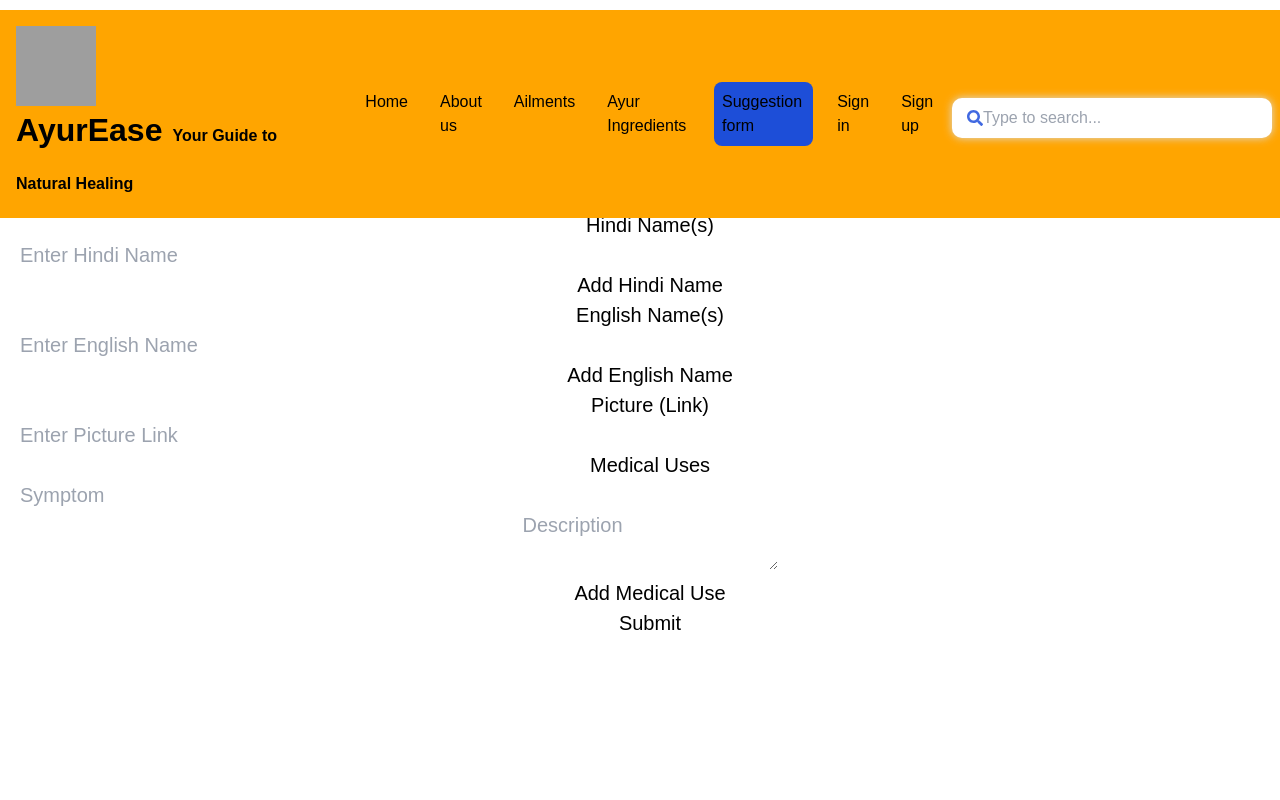
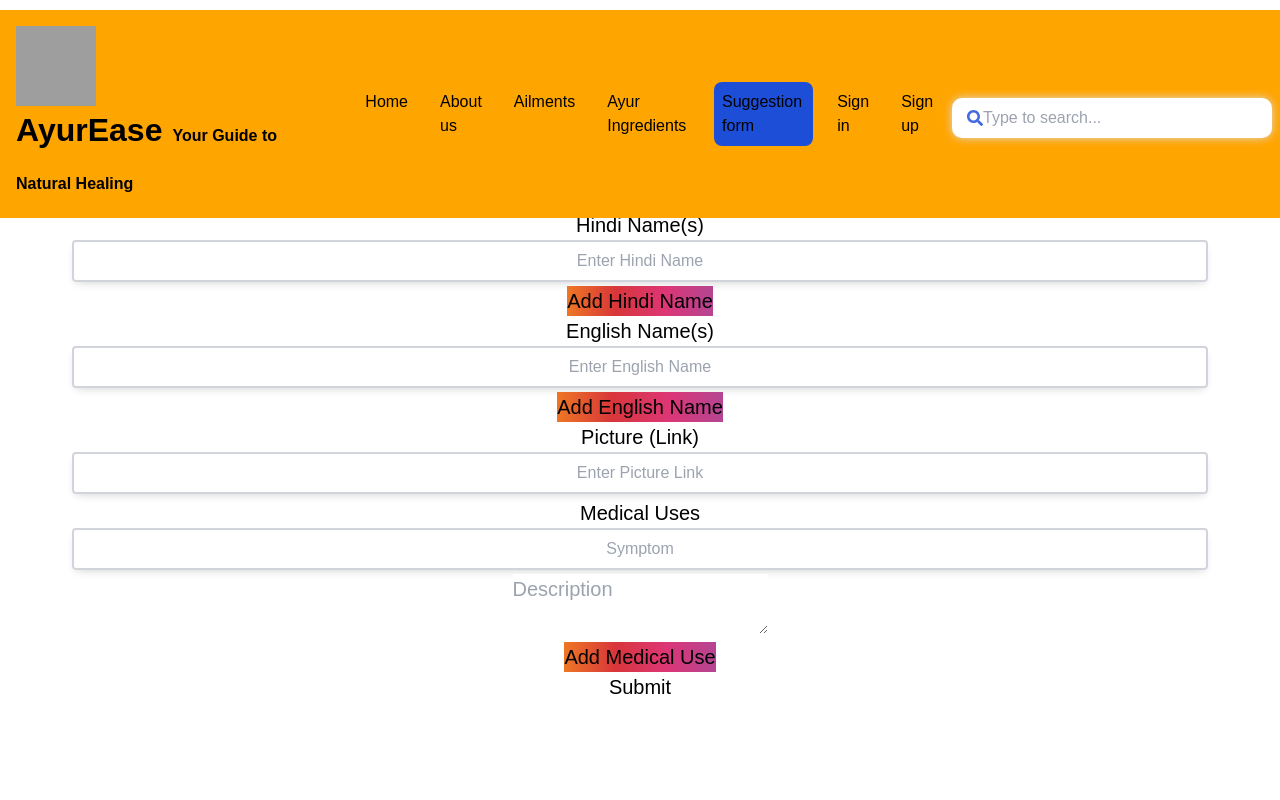
Before and after one commit to Zjotjawik/Final_Project_Vijaya_Benjamin, a React (Vite) app in the folder Frontend/: page /suggestion-form in a window 1280 px wide. Shown: the top 800 px of the page. Built offline with nearby package versions, Linux system fonts and the light colour scheme; grey boxes are pictures that could not be loaded.

Commit message:
added styling to suggestion form

```diff
--- a/Frontend/src/components/SuggestionFormComponent.jsx
+++ b/Frontend/src/components/SuggestionFormComponent.jsx
@@ -95,6 +95,7 @@ export const SuggestionFormComponent = () => {
           {formData.hindiNames.map((name, index) => (
             <div key={index}>
               <input
+                className='input'
                 type="text"
                 name={`hindiName_${index}`}
                 value={name}
@@ -103,6 +104,11 @@ export const SuggestionFormComponent = () => {
               />
               {index === formData.hindiNames.length - 1 && (
                 <button
+                className="mb-3 inline-block w-full rounded px-6 pb-2 pt-2.5 text-xs font-medium uppercase leading-normal text-white shadow-[0_4px_9px_-4px_rgba(0,0,0,0.2)] transition duration-150 ease-in-out hover:shadow-[0_8px_9px_-4px_rgba(0,0,0,0.1),0_4px_18px_0_rgba(0,0,0,0.2)] focus:shadow-[0_8px_9px_-4px_rgba(0,0,0,0.1),0_4px_18px_0_rgba(0,0,0,0.2)] focus:outline-none focus:ring-0 active:shadow-[0_8px_9px_-4px_rgba(0,0,0,0.1),0_4px_18px_0_rgba(0,0,0,0.2)]"
+                style={{
+                  background:
+                  "linear-gradient(to right, #ee7724, #d8363a, #dd3675, #b44593)",
+               }}
                   type="button"
                   onClick={() => handleAddName('hindiNames')}
                 >
@@ -117,6 +123,7 @@ export const SuggestionFormComponent = () => {
           {formData.englishNames.map((name, index) => (
             <div key={index}>
               <input
+                className='input'
                 type="text"
                 name={`englishName_${index}`}
                 value={name}
@@ -125,7 +132,12 @@ export const SuggestionFormComponent = () => {
               />
               {index === formData.englishNames.length - 1 && (
                 <button
+                className="mb-3 inline-block w-full rounded px-6 pb-2 pt-2.5 text-xs font-medium uppercase leading-normal text-white shadow-[0_4px_9px_-4px_rgba(0,0,0,0.2)] transition duration-150 ease-in-out hover:shadow-[0_8px_9px_-4px_rgba(0,0,0,0.1),0_4px_18px_0_rgba(0,0,0,0.2)] focus:shadow-[0_8px_9px_-4px_rgba(0,0,0,0.1),0_4px_18px_0_rgba(0,0,0,0.2)] focus:outline-none focus:ring-0 active:shadow-[0_8px_9px_-4px_rgba(0,0,0,0.1),0_4px_18px_0_rgba(0,0,0,0.2)]"
                   type="button"
+                  style={{
+                    background:
+                    "linear-gradient(to right, #ee7724, #d8363a, #dd3675, #b44593)",
+                 }}
                   onClick={() => handleAddName('englishNames')}
                 >
                   Add English Name
@@ -137,6 +149,7 @@ export const SuggestionFormComponent = () => {
         <div className="form-group">
           <label htmlFor="picture">Picture (Link)</label>
           <input
+            className='input'
             type="text"
             name="picture"
             value={formData.picture}
@@ -149,6 +162,7 @@ export const SuggestionFormComponent = () => {
           {formData.medicalUses.map((use, index) => (
             <div key={index} className="medical-use">
               <input
+                className='input'
                 type="text"
                 name="symptom"
                 value={use.symptom}
@@ -163,11 +177,18 @@ export const SuggestionFormComponent = () => {
               />
             </div>
           ))}
-          <button type="button" onClick={handleAddMedicalUse}>
+          <button
+            className="mb-3 inline-block w-full rounded px-6 pb-2 pt-2.5 text-xs font-medium uppercase leading-normal text-white shadow-[0_4px_9px_-4px_rgba(0,0,0,0.2)] transition duration-150 ease-in-out hover:shadow-[0_8px_9px_-4px_rgba(0,0,0,0.1),0_4px_18px_0_rgba(0,0,0,0.2)] focus:shadow-[0_8px_9px_-4px_rgba(0,0,0,0.1),0_4px_18px_0_rgba(0,0,0,0.2)] focus:outline-none focus:ring-0 active:shadow-[0_8px_9px_-4px_rgba(0,0,0,0.1),0_4px_18px_0_rgba(0,0,0,0.2)]"
+            type="button"
+            style={{
+              background:
+              "linear-gradient(to right, #ee7724, #d8363a, #dd3675, #b44593)",
+           }}
+            onClick={handleAddMedicalUse}>
             Add Medical Use
           </button>
         </div>
-        <button type="submit">Submit</button>
+        <button className="button" type="submit">Submit</button>
       </form>
     </div>
   );
--- a/Frontend/src/pages/Login.jsx
+++ b/Frontend/src/pages/Login.jsx
@@ -78,7 +78,7 @@ export const Login = () => {
                     <div className="mb-12 pb-1 pt-1 text-center">
 
                     <button
-                     className="mb-3 inline-block w-full rounded px-6 pb-2 pt-2.5 text-xs font-medium uppercase leading-normal text-white shadow-[0_4px_9px_-4px_rgba(0,0,0,0.2)] transition duration-150 ease-in-out hover:shadow-[0_8px_9px_-4px_rgba(0,0,0,0.1),0_4px_18px_0_rgba(0,0,0,0.2)] focus:shadow-[0_8px_9px_-4px_rgba(0,0,0,0.1),0_4px_18px_0_rgba(0,0,0,0.2)] focus:outline-none focus:ring-0 active:shadow-[0_8px_9px_-4px_rgba(0,0,0,0.1),0_4px_18px_0_rgba(0,0,0,0.2)]"
+                     className="mb-3 inline-block w-full rounded px-6 pb-2 pt-2.5 text-xs font-medium uppercase leading-normal text-white shadow-[0_4px_9px_-4px_rgba(0,0,0,0.2)] transition duration-150 ease-in-out hover:shadow-[0_8px_9px_-4px_rgba(0,0,0,0.1),0_4px_18px_0_rgba(0,0,0,0.2)] focus:shadow-[0_8px_9px_-4px_rgba(0,0,0,0.1),0_4px_18px_0_rgba(0,0,0,0.2)] focus:outline-none focus:ring-0 active:shadow-[0_8px_9px_-4px_rgba(0,0,0,0.1),0_4px_18px_0_rgba(0,0,0,0.2)] pb-8"
                      type="button"
                      onClick={Login}
                     style={{
--- a/Frontend/src/styles/SuggestionFormComponent.css
+++ b/Frontend/src/styles/SuggestionFormComponent.css
@@ -1,3 +1,31 @@
-.container{
+.container {
     padding-top: 200px;
+    margin-left: 1.5rem;
+    margin-right: 1.5rem;
+    padding-left: 3rem;
+    padding-right: 6rem;
+    padding-bottom: 3rem;
 }
+
+.input {
+    margin-bottom: 0.25rem;
+    text-align: center;
+    border-radius: 0.25rem;
+    padding: 0.625rem 1.5rem;
+    font-size: 1rem;
+    font-weight: 500;
+    color: #000;
+    width: 100%;
+    border: 2px solid #d1d5db;
+    box-shadow: 0 0.25rem 0.5625rem -0.25rem rgba(0, 0, 0, 0.2);
+    transition: all 150ms cubic-bezier(0.4, 0, 0.2, 1);
+    outline: none;
+    ring-width: 0;
+  }
+
+  .input:hover,
+  .input:focus,
+  .input:active {
+    box-shadow: 0 0.5rem 0.5625rem -0.25rem rgba(0, 0, 0, 0.1),
+      0 0.25rem 0.9375rem 0 rgba(0, 0, 0, 0.2);
+  }
```
